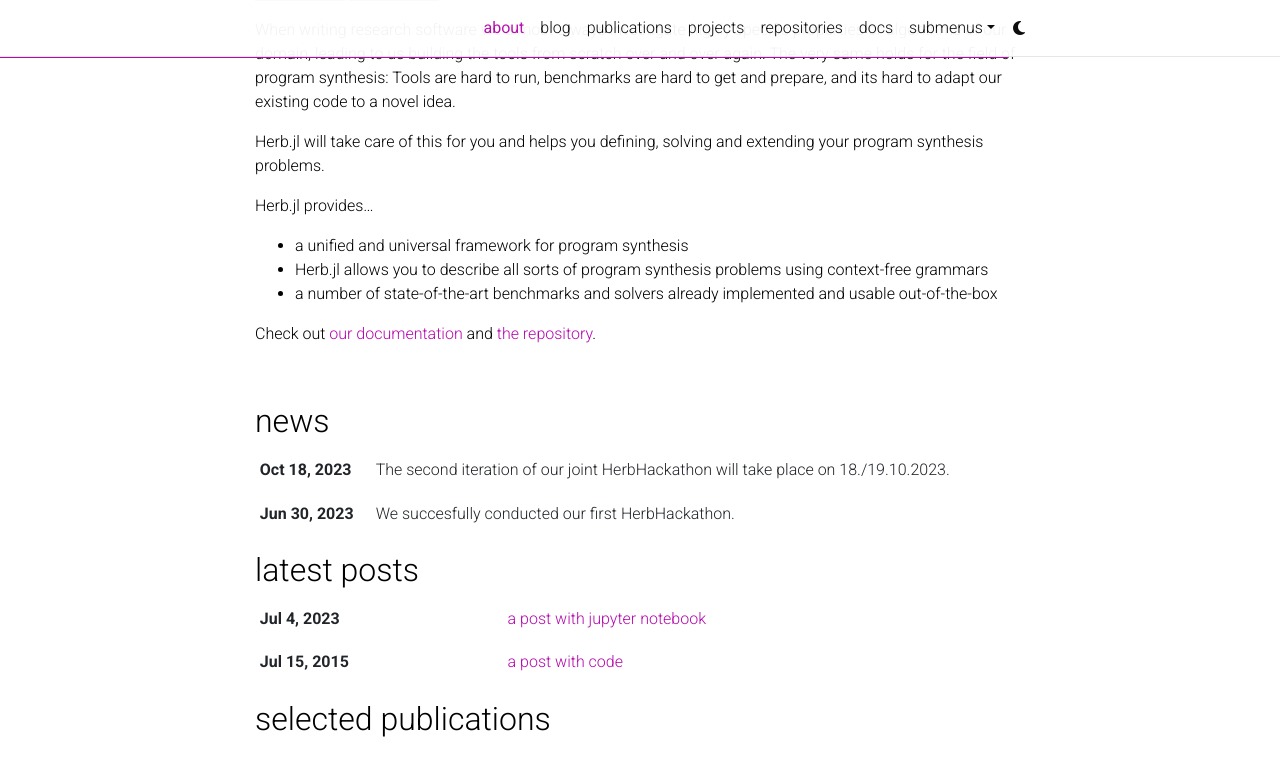
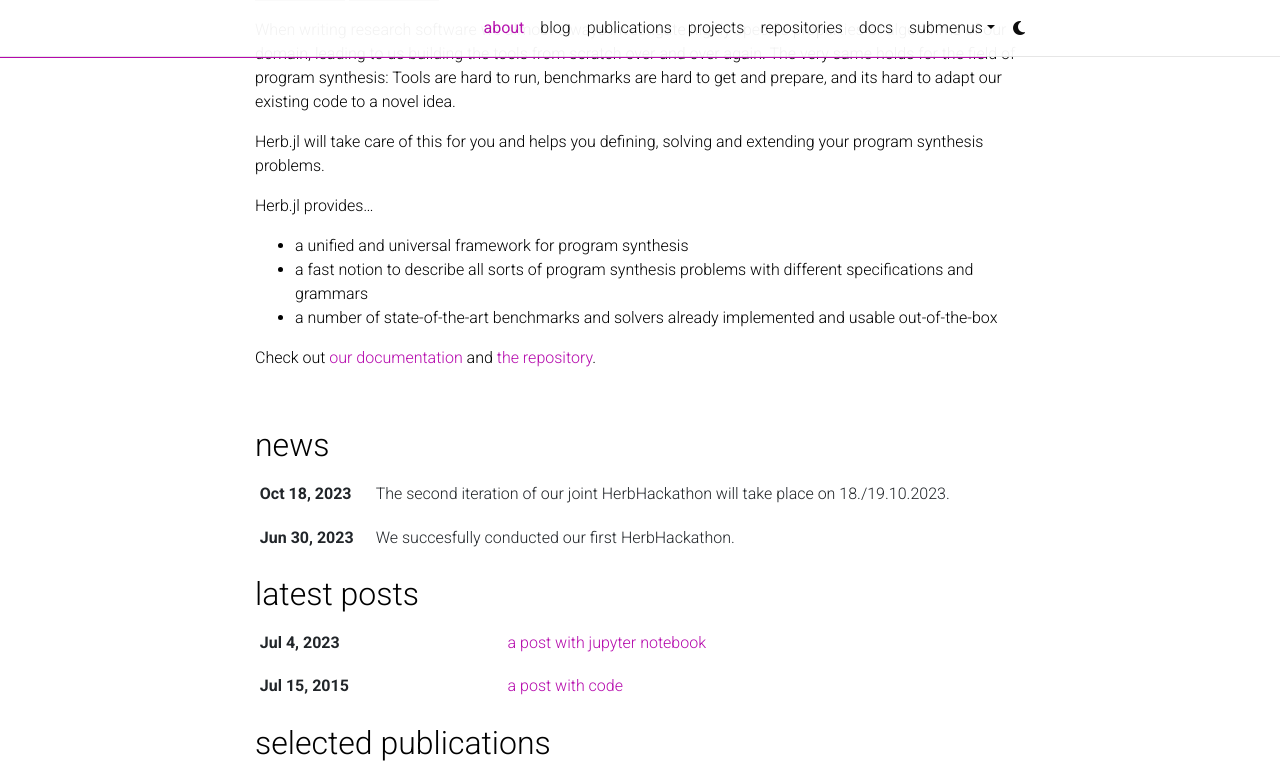
Before and after one commit to Herb-AI/Herb-AI.github.io, a Jekyll site: the page built from _pages/about.md, in a window 1280 px wide and 900 px high, scrolled down 824 px, cut to the strip 0-766 px from the top of the window. Built offline with Jekyll 4.4.1, drawn with Linux system fonts in a browser that asks for light colours; full-size pictures stand in for the smaller copies a plugin makes; comment, search, counter and statistics services are not loaded; a style sheet for code colours, icons or effects is not loaded; grey boxes are pictures that could not be loaded.

Commit message:
Fix about.md typo

```diff
--- a/_pages/about.md
+++ b/_pages/about.md
@@ -34,7 +34,7 @@
 
 Herb.jl provides...
 - a unified and universal framework for program synthesis
-- Herb.jl allows you to describe all sorts of program synthesis problems using context-free grammars
+- a fast notion to describe all sorts of program synthesis problems with different specifications and grammars
 - a number of state-of-the-art benchmarks and solvers already implemented and usable out-of-the-box
 
 Check out [our documentation](https://herb-ai.github.io/Herb.jl/dev/) and [the repository](https://github.com/Herb-AI/Herb.jl).
```
